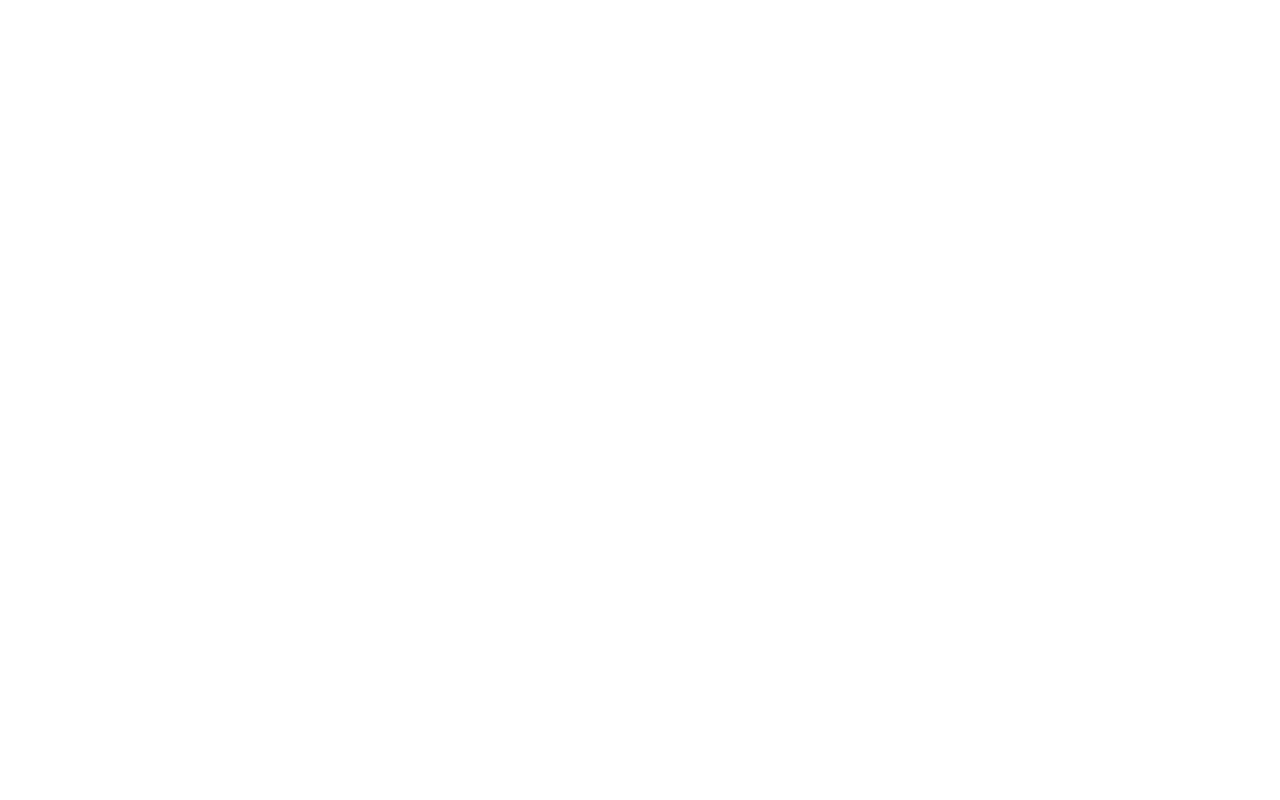
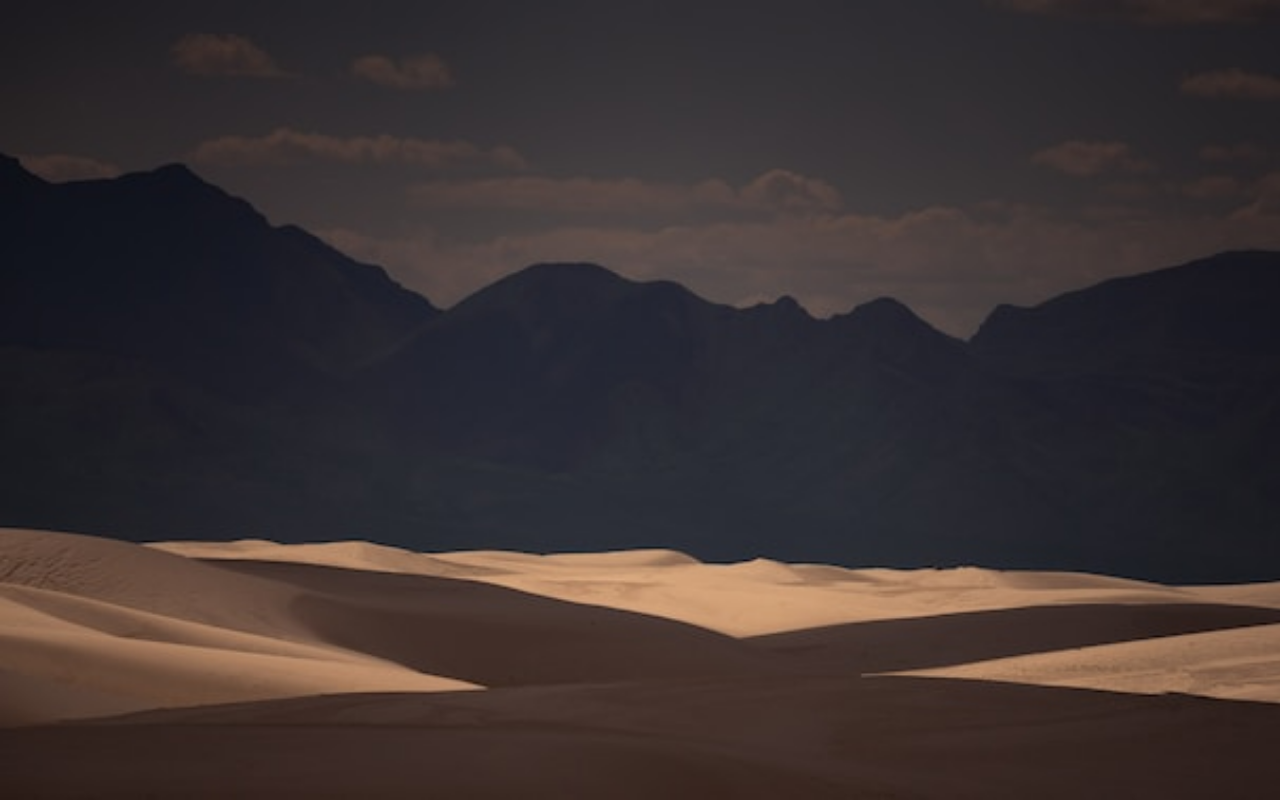
Before and after one commit to System-out-print-Zain/Sign-Up-Form, a plain HTML site: page index.html in a window 1280 px wide. Drawn offline with Linux system fonts and the light colour scheme.

Commit message:
Added background image

```diff
--- a/style.css
+++ b/style.css
@@ -2,3 +2,9 @@
     font-family: desert-font;
     src: url(assets/Kahlil.otf);
 }
+
+html {
+    background-image: url(assets/background.jpg);
+    background-size: cover;
+    height: 100%;
+}
```
